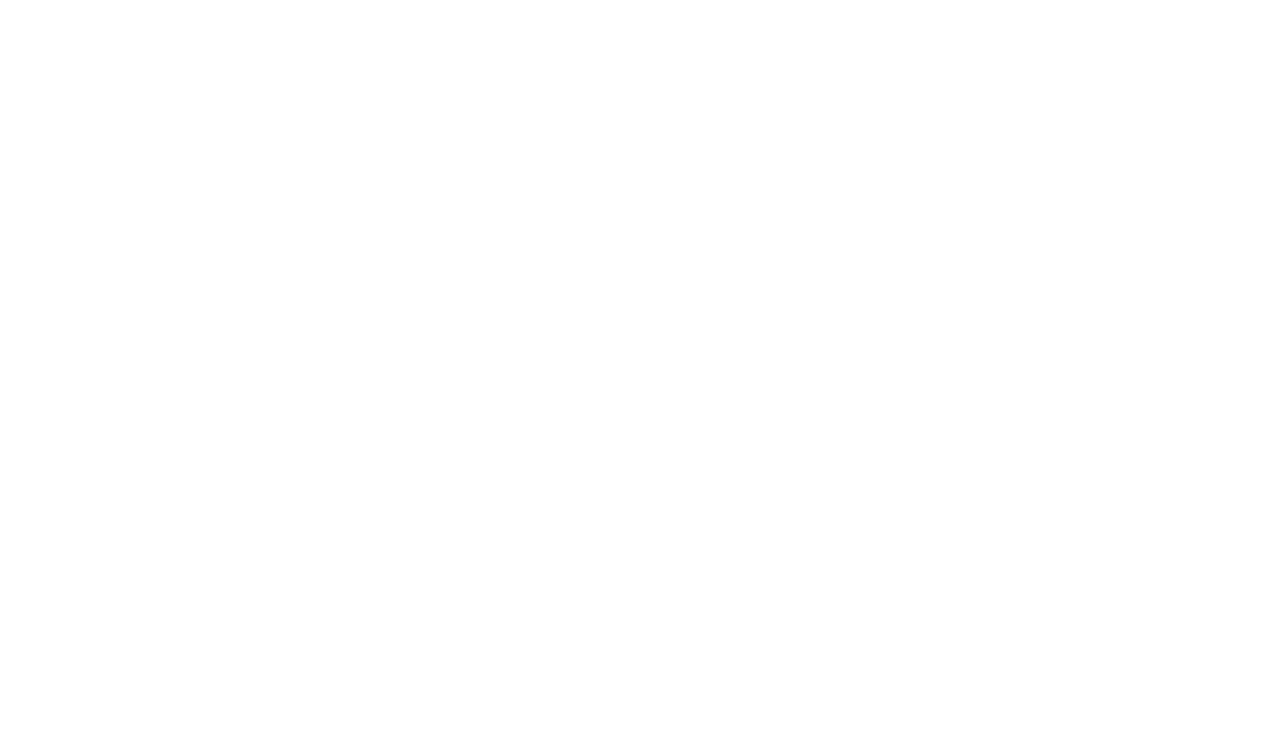
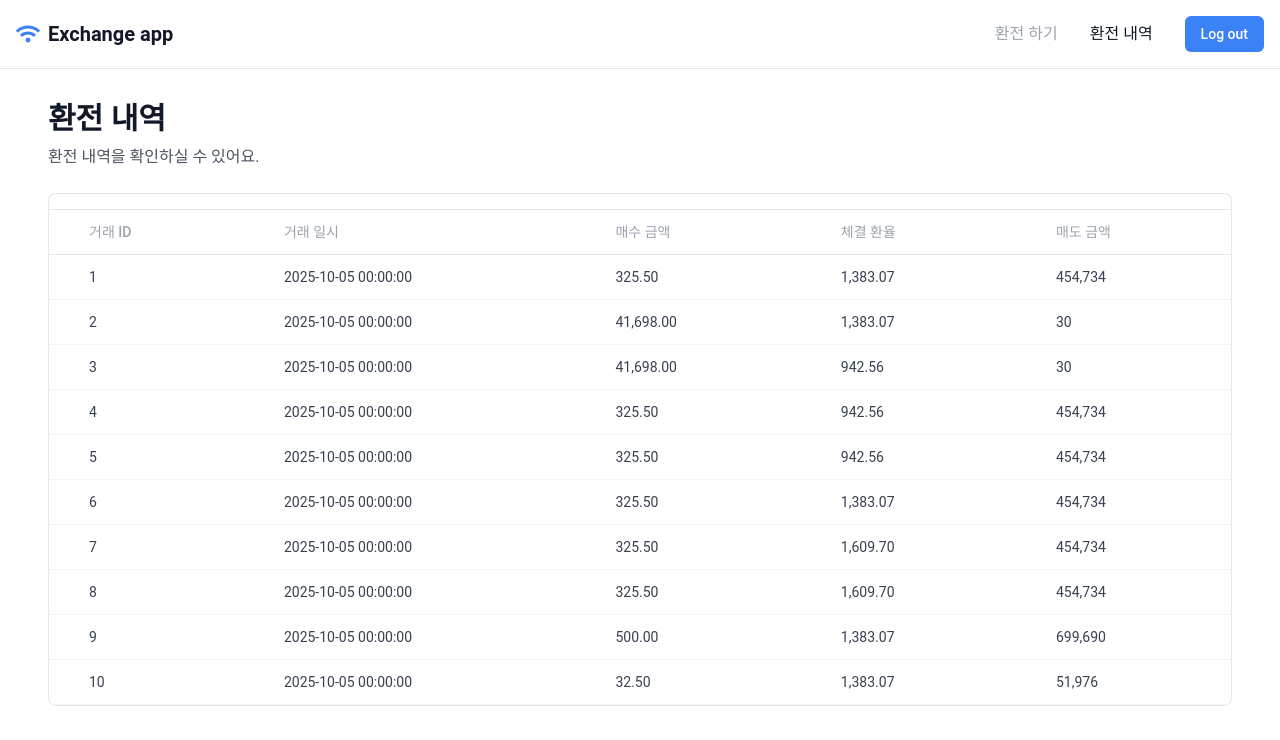
Before and after one commit to Mirrer1/switchwon-fe-leveltest-kmd, a React (Vite) app: page /history in a window 1280 px wide. Before the commit this address had no page. Shown: the top 740 px of the page. Built offline with nearby package versions, Linux system fonts and the light colour scheme; sample sign-in values are in the browser's storage.

Commit message:
design: 환전 내역 페이지 퍼블리싱

```diff
--- /dev/null
+++ b/src/pages/History/index.tsx
@@ -0,0 +1,123 @@
+const History = () => {
+  const dummyOrders = [
+    {
+      orderId: 1,
+      orderDate: '2025-10-05 00:00:00',
+      buyAmount: 325.5,
+      settledKRW: 1383.07,
+      sellAmount: 454734,
+    },
+    {
+      orderId: 2,
+      orderDate: '2025-10-05 00:00:00',
+      buyAmount: 41698,
+      settledKRW: 1383.07,
+      sellAmount: 30.0,
+    },
+    {
+      orderId: 3,
+      orderDate: '2025-10-05 00:00:00',
+      buyAmount: 41698,
+      settledKRW: 942.56,
+      sellAmount: 30.0,
+    },
+    {
+      orderId: 4,
+      orderDate: '2025-10-05 00:00:00',
+      buyAmount: 325.5,
+      settledKRW: 942.56,
+      sellAmount: 454734,
+    },
+    {
+      orderId: 5,
+      orderDate: '2025-10-05 00:00:00',
+      buyAmount: 325.5,
+      settledKRW: 942.56,
+      sellAmount: 454734,
+    },
+    {
+      orderId: 6,
+      orderDate: '2025-10-05 00:00:00',
+      buyAmount: 325.5,
+      settledKRW: 1383.07,
+      sellAmount: 454734,
+    },
+    {
+      orderId: 7,
+      orderDate: '2025-10-05 00:00:00',
+      buyAmount: 325.5,
+      settledKRW: 1609.7,
+      sellAmount: 454734,
+    },
+    {
+      orderId: 8,
+      orderDate: '2025-10-05 00:00:00',
+      buyAmount: 325.5,
+      settledKRW: 1609.7,
+      sellAmount: 454734,
+    },
+    {
+      orderId: 9,
+      orderDate: '2025-10-05 00:00:00',
+      buyAmount: 500,
+      settledKRW: 1383.07,
+      sellAmount: 699690,
+    },
+    {
+      orderId: 10,
+      orderDate: '2025-10-05 00:00:00',
+      buyAmount: 32.5,
+      settledKRW: 1383.07,
+      sellAmount: 51976,
+    },
+  ];
+
+  return (
+    <div className="flex flex-col h-full">
+      <div className="mb-6 shrink-0">
+        <h1 className="mb-2 text-3xl font-bold text-gray-900">환전 내역</h1>
+        <p className="text-base text-gray-600">환전 내역을 확인하실 수 있어요.</p>
+      </div>
+
+      <div className="flex-1 overflow-auto">
+        <div className="h-4 border border-b-0 border-gray-200 rounded-t-lg" />
+        <div className="bg-white border border-gray-200 rounded-b-lg">
+          <table className="w-full">
+            <thead>
+              <tr className="border-b border-gray-200">
+                <th className="px-10 py-3 text-sm font-medium text-left text-gray-400">거래 ID</th>
+                <th className="px-10 py-3 text-sm font-medium text-left text-gray-400">거래 일시</th>
+                <th className="px-10 py-3 text-sm font-medium text-left text-gray-400">매수 금액</th>
+                <th className="px-10 py-3 text-sm font-medium text-left text-gray-400">체결 환율</th>
+                <th className="px-10 py-3 text-sm font-medium text-left text-gray-400">매도 금액</th>
+              </tr>
+            </thead>
+            <tbody>
+              {dummyOrders.map(order => (
+                <tr key={order.orderId} className="border-b border-gray-100">
+                  <td className="px-10 py-3 text-sm text-gray-700">{order.orderId}</td>
+                  <td className="px-10 py-3 text-sm text-gray-700">{order.orderDate}</td>
+                  <td className="px-10 py-3 text-sm text-gray-700">
+                    {order.buyAmount.toLocaleString('ko-KR', {
+                      minimumFractionDigits: 2,
+                      maximumFractionDigits: 2,
+                    })}
+                  </td>
+                  <td className="px-10 py-3 text-sm text-gray-700">
+                    {order.settledKRW.toLocaleString('ko-KR', {
+                      minimumFractionDigits: 2,
+                      maximumFractionDigits: 2,
+                    })}
+                  </td>
+                  <td className="px-10 py-3 text-sm text-gray-700">{order.sellAmount.toLocaleString('ko-KR')}</td>
+                </tr>
+              ))}
+            </tbody>
+          </table>
+        </div>
+      </div>
+    </div>
+  );
+};
+
+export default History;
--- a/src/routes.tsx
+++ b/src/routes.tsx
@@ -1,8 +1,10 @@
 import Exchange from 'src/pages/Exchange';
+import History from 'src/pages/History';
 import Login from 'src/pages/Login';
 
 const routes = [
   { path: '/', element: <Exchange /> },
+  { path: '/history', element: <History /> },
   { path: '/login', element: <Login />, layout: 'none' },
 ];
 
```
